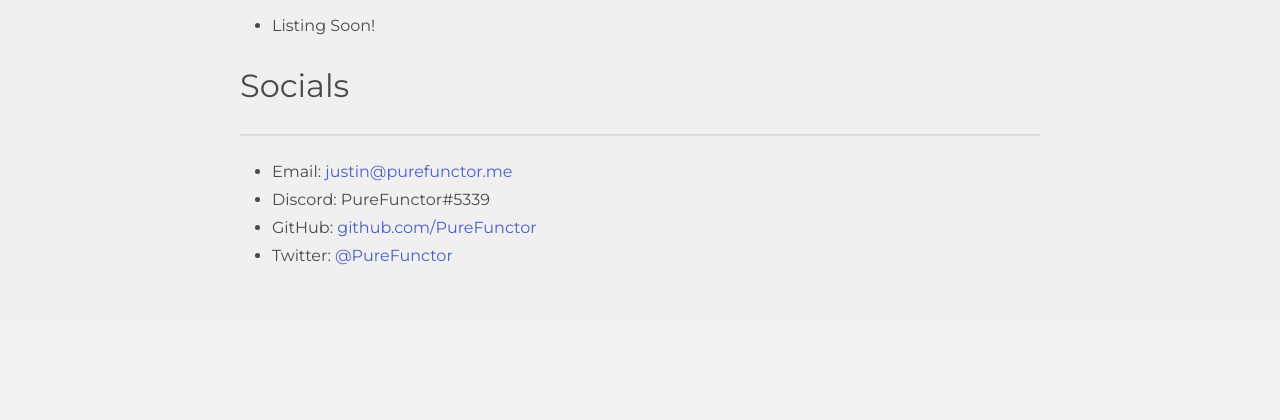
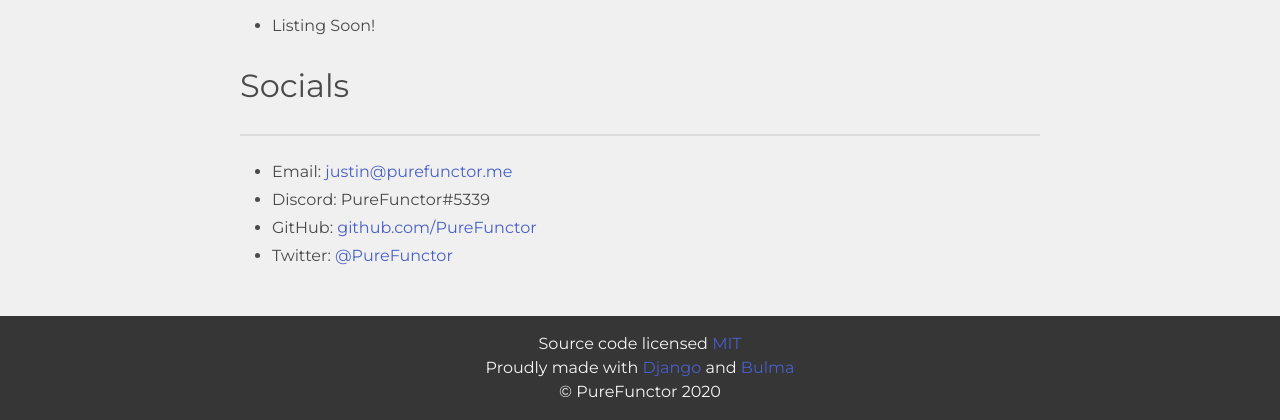
Before and after one commit to purefunctor/purefunctor.me-legacy, a Django app: page /about/ in a window 1280 px wide. Shown: the part 1046-1466 px from the top of the page. Before the commit the page ends 1311 px from the top, so only its background shows below. Run offline with Django 3.2, Linux system fonts and the light colour scheme; some libraries are stand-ins or nearby versions.

Commit message:
Add footer to `base` template and `about` page

```diff
--- a/pfhome/static/pfhome/css/about.css
+++ b/pfhome/static/pfhome/css/about.css
@@ -10,6 +10,11 @@ hr {
   background-color: rgb(220, 220, 220);
 }
 
+/* Refactor once `django-simple-bulma` is updated */
+.short-footer {
+  padding: 1rem 1.5rem 1rem;
+}
+
 #introduction {
   width: 90%;
   max-width: 800px;
--- a/pfhome/templates/pfhome/about.html
+++ b/pfhome/templates/pfhome/about.html
@@ -115,3 +115,17 @@
   </div>
 </section>
 {% endblock body %}
+
+{% block footer %}
+<footer class="footer short-footer has-background-dark has-text-light fade-slide-up">
+  <div class="content has-text-centered">
+    <p>
+      Source code licensed <a href="https://opensource.org/licenses/mit-license.php">MIT</a>
+      <br/>
+      Proudly made with <a href="https://djangoproject.com">Django</a> and <a href="https://bulma.io">Bulma</a>
+      <br/>
+      &copy; PureFunctor 2020
+    </p>
+  </div>
+</footer>
+{% endblock footer %}
--- a/pfhome/templates/pfhome/base.html
+++ b/pfhome/templates/pfhome/base.html
@@ -14,4 +14,5 @@
   <body>
     {% block body %}{% endblock body %}
   </body>
+  {% block footer %}{% endblock footer %}
 </html>
```
